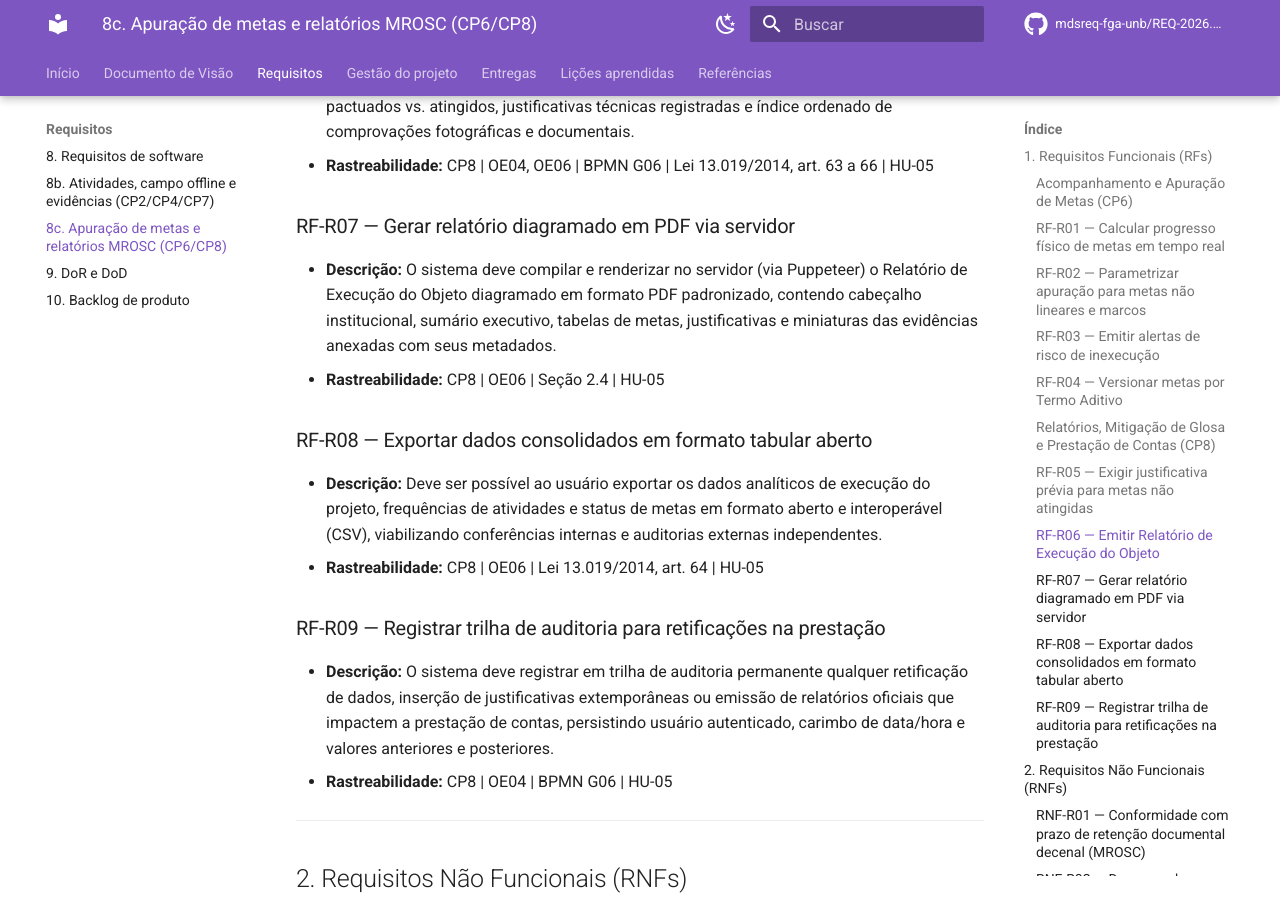
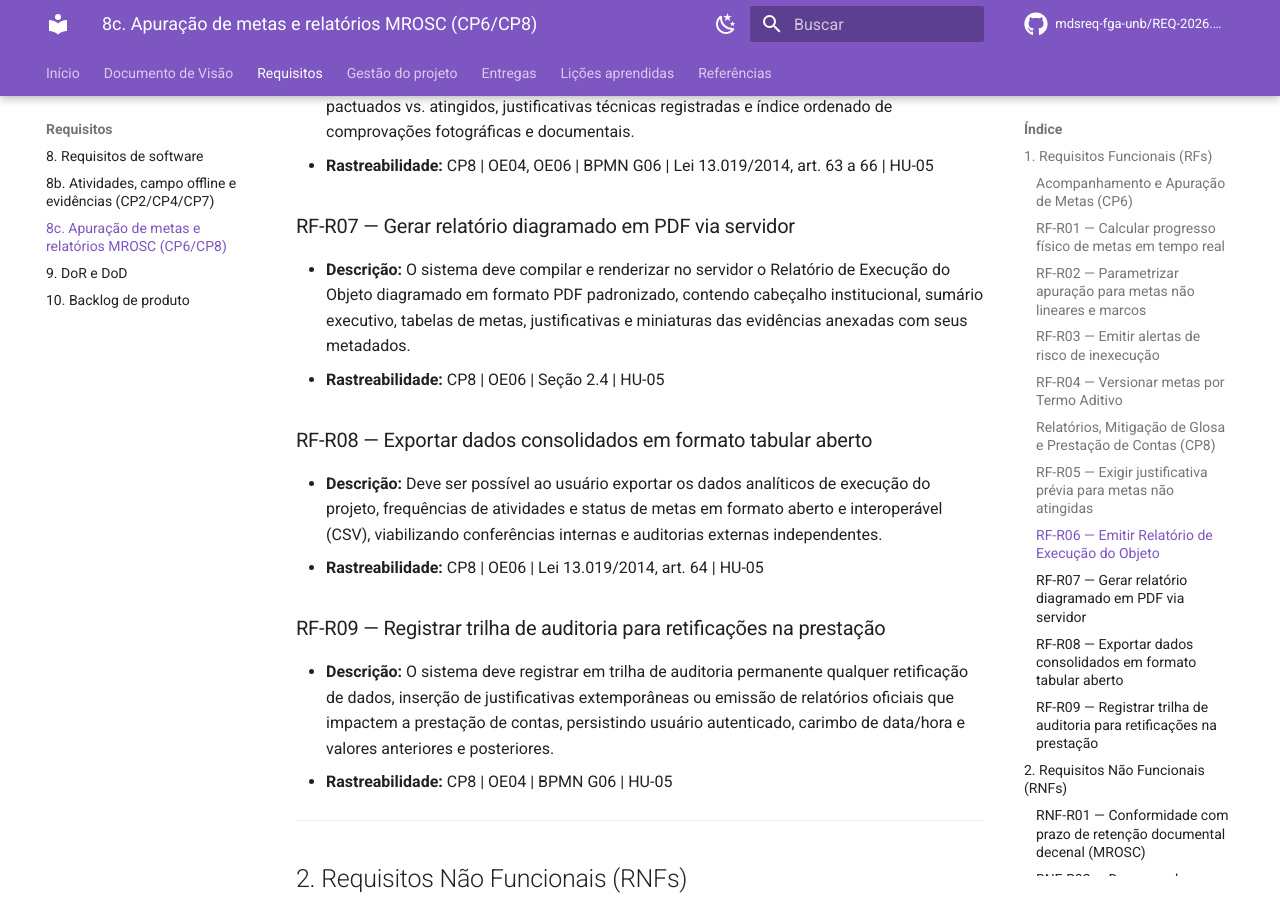
Before and after one commit to mdsreq-fga-unb/REQ-2026.2-T02-CyberSetor, an MkDocs documentation site: the page built from docs/requisitos/8c-requisitos-apuracao-relatorios-mrosc.md, in a window 1280 px wide and 900 px high, scrolled down 1749 px. Built offline with MkDocs 1.6.1 and Material for MkDocs 9.7.7, drawn with Linux system fonts in a browser that asks for light colours; comment, search, counter and statistics services are not loaded.

Commit message:
docs(requisitos): abstrai termos de implementacao da esteira de relatorios (#42)
Co-authored-by: Lucas de Paula Leal <lucaspaulaleal@users.noreply.github.com>

```diff
--- a/docs/requisitos/8c-requisitos-apuracao-relatorios-mrosc.md
+++ b/docs/requisitos/8c-requisitos-apuracao-relatorios-mrosc.md
@@ -43,7 +43,7 @@
 
 <a id="rf-r07"></a>
 ### RF-R07 — Gerar relatório diagramado em PDF via servidor
-* **Descrição:** O sistema deve compilar e renderizar no servidor (via Puppeteer) o Relatório de Execução do Objeto diagramado em formato PDF padronizado, contendo cabeçalho institucional, sumário executivo, tabelas de metas, justificativas e miniaturas das evidências anexadas com seus metadados.
+* **Descrição:** O sistema deve compilar e renderizar no servidor o Relatório de Execução do Objeto diagramado em formato PDF padronizado, contendo cabeçalho institucional, sumário executivo, tabelas de metas, justificativas e miniaturas das evidências anexadas com seus metadados.
 * **Rastreabilidade:** CP8 | OE06 | Seção 2.4 | HU-05
 
 <a id="rf-r08"></a>
```
